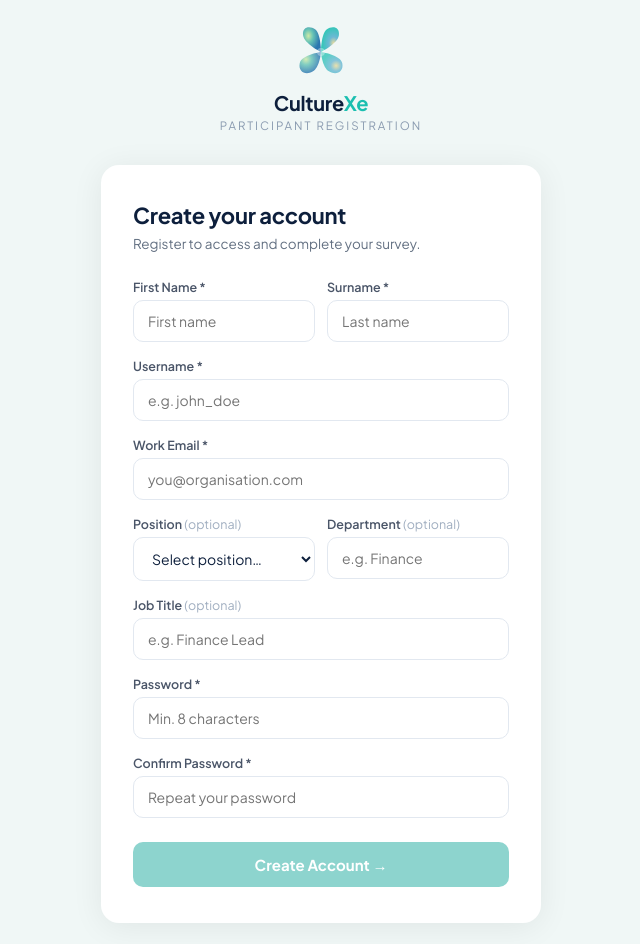
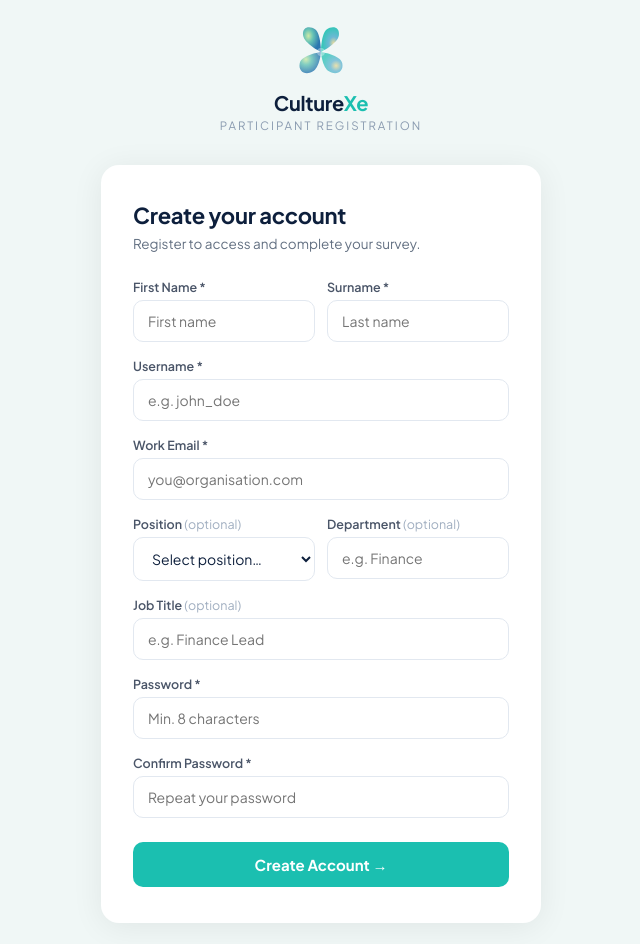
Before and after one commit to hasnayn3260/culturexe, a React (Vite) app: page /signup in a window 1280 px wide. Shown: the top 944 px of the page, without its empty margins (319-959 px from the left). Built offline with nearby package versions, Linux system fonts and the light colour scheme; the HTML template or start-up script is replaced by a standard one.

Commit message:
Updated turstile

```diff
--- a/src/pages/Login.jsx
+++ b/src/pages/Login.jsx
@@ -43,9 +43,7 @@ export default function Login() {
   const [submitting,     setSubmitting]     = useState(false)
   const [error,          setError]          = useState('')
   const [signInToken,    setSignInToken]    = useState(null)
-  const [signUpToken,    setSignUpToken]    = useState(null)
   const [signInReset,    setSignInReset]    = useState(0)
-  const [signUpReset,    setSignUpReset]    = useState(0)
 
   // Sign up fields
   const [firstName,  setFirstName]  = useState('')
@@ -67,7 +65,6 @@ export default function Login() {
   function switchTab(t) { setTab(t); setError(''); setSignUpDone(false) }
 
   function resetSignInTurnstile() { setSignInToken(null); setSignInReset(n => n + 1) }
-  function resetSignUpTurnstile() { setSignUpToken(null); setSignUpReset(n => n + 1) }
 
   async function handleSignIn(e) {
     e.preventDefault()
@@ -100,7 +97,6 @@ export default function Login() {
     if (password !== confirmPw) { setError('Passwords do not match.'); return }
     if (!position)              { setError('Please select your position.'); return }
     if (!jobTitle.trim())       { setError('Please enter your job title.'); return }
-    if (!signUpToken)           { setError('Please complete the security check.'); return }
     setSubmitting(true)
     try {
       const fullName = `${firstName.trim()} ${lastName.trim()}`
@@ -108,7 +104,6 @@ export default function Login() {
       setSignUpDone(true)
     } catch (err) {
       setError(err.message || 'Could not create account. Please try again.')
-      resetSignUpTurnstile()
     } finally {
       setSubmitting(false)
     }
@@ -298,8 +293,7 @@ export default function Login() {
                 <label className="form-label">Confirm Password *</label>
                 <input className="form-input" type="password" placeholder="Repeat your password" value={confirmPw} onChange={e => setConfirmPw(e.target.value)} required />
               </div>
-              <Turnstile resetKey={signUpReset} onVerify={setSignUpToken} />
-              <button type="submit" className="btn btn-teal" disabled={submitting || !signUpToken} style={{ width: '100%', padding: '13px', fontSize: 15, justifyContent: 'center', opacity: submitting || !signUpToken ? 0.7 : 1, cursor: submitting || !signUpToken ? 'not-allowed' : 'pointer', marginTop: 8 }}>
+              <button type="submit" className="btn btn-teal" disabled={submitting} style={{ width: '100%', padding: '13px', fontSize: 15, justifyContent: 'center', opacity: submitting ? 0.7 : 1, cursor: submitting ? 'not-allowed' : 'pointer', marginTop: 8 }}>
                 {submitting ? <span style={{ display: 'flex', alignItems: 'center', justifyContent: 'center', gap: 8 }}><span style={{ width: 14, height: 14, borderRadius: '50%', border: '2px solid rgba(255,255,255,0.3)', borderTopColor: 'white', animation: 'spin 0.7s linear infinite', display: 'inline-block' }} />Creating account…</span> : 'Create Account →'}
               </button>
             </form>
--- a/src/pages/Signup.jsx
+++ b/src/pages/Signup.jsx
@@ -1,7 +1,6 @@
 import { useState } from 'react'
 import { Link, useNavigate } from 'react-router-dom'
 import { useAuth } from '../hooks/useAuth'
-import Turnstile from '../components/Turnstile'
 
 function FluidSVG({ size = 60, id = 'su' }) {
   return (
@@ -36,11 +35,9 @@ export default function Signup() {
   const [department, setDepartment] = useState('')
   const [jobTitle,   setJobTitle]   = useState('')
   const [position,   setPosition]   = useState('')
-  const [submitting,      setSubmitting]      = useState(false)
-  const [error,           setError]           = useState('')
-  const [done,            setDone]            = useState(false)
-  const [turnstileToken,  setTurnstileToken]  = useState(null)
-  const [turnstileReset,  setTurnstileReset]  = useState(0)
+  const [submitting, setSubmitting] = useState(false)
+  const [error,      setError]      = useState('')
+  const [done,       setDone]       = useState(false)
 
   async function handleSubmit(e) {
     e.preventDefault()
@@ -51,7 +48,6 @@ export default function Signup() {
     if (!/^[a-zA-Z0-9_]{3,30}$/.test(username.trim())) { setError('Username must be 3–30 characters: letters, numbers, or underscores only.'); return }
     if (password.length < 8) { setError('Password must be at least 8 characters.'); return }
     if (password !== confirmPw) { setError('Passwords do not match.'); return }
-    if (!turnstileToken) { setError('Please complete the security check.'); return }
 
     setSubmitting(true)
     try {
@@ -60,8 +56,6 @@ export default function Signup() {
       setDone(true)
     } catch (err) {
       setError(err.message || 'Could not create account. Please try again.')
-      setTurnstileToken(null)
-      setTurnstileReset(n => n + 1)
     } finally {
       setSubmitting(false)
     }
@@ -176,11 +170,10 @@ export default function Signup() {
                     onFocus={e => e.target.style.borderColor = '#1BBFB0'} onBlur={e => e.target.style.borderColor = '#E2E8F0'} />
                 </div>
 
-                <Turnstile resetKey={turnstileReset} onVerify={setTurnstileToken} />
                 <button
                   type="submit"
-                  disabled={submitting || !turnstileToken}
-                  style={{ width: '100%', padding: '13px', borderRadius: 10, border: 'none', background: submitting || !turnstileToken ? '#8DD4CE' : '#1BBFB0', color: 'white', fontSize: 15, fontWeight: 700, cursor: submitting || !turnstileToken ? 'not-allowed' : 'pointer', fontFamily: 'inherit', display: 'flex', alignItems: 'center', justifyContent: 'center', gap: 8 }}
+                  disabled={submitting}
+                  style={{ width: '100%', padding: '13px', borderRadius: 10, border: 'none', background: submitting ? '#8DD4CE' : '#1BBFB0', color: 'white', fontSize: 15, fontWeight: 700, cursor: submitting ? 'not-allowed' : 'pointer', fontFamily: 'inherit', display: 'flex', alignItems: 'center', justifyContent: 'center', gap: 8 }}
                 >
                   {submitting && <span style={{ width: 14, height: 14, borderRadius: '50%', border: '2px solid rgba(255,255,255,0.3)', borderTopColor: 'white', animation: 'su-spin 0.7s linear infinite', display: 'inline-block' }} />}
                   {submitting ? 'Creating account…' : 'Create Account →'}
```
Also changed, not shown: 1 other file (tests, documents, lock files or other folders).
